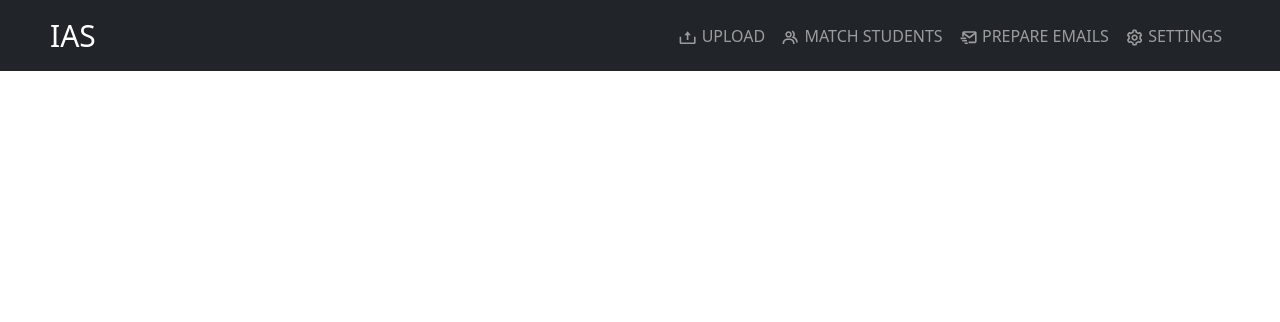
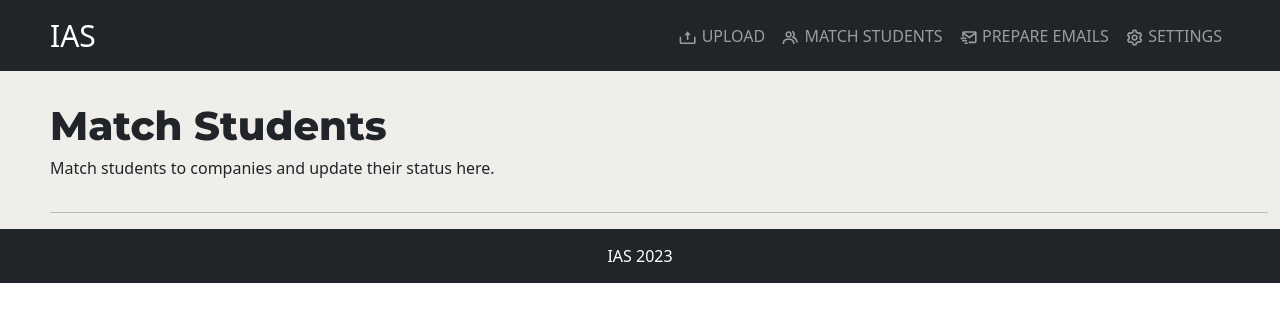
Before and after one commit to devops-assignment1-team1/ias, a React (Create React App) app in the folder frontend/: page /Match_Student in a window 1280 px wide. Shown: the top 322 px of the page. Built offline with nearby package versions, Linux system fonts and the light colour scheme.

Commit message:
Add code for title component

```diff
--- a/frontend/src/pages/MatchStudent.js
+++ b/frontend/src/pages/MatchStudent.js
@@ -1,8 +1,18 @@
 import React from 'react'
+
+import { Title } from '../components/Title/Title'
 
 function matchStudent() {
   return (
-    <div >
+    <div style={{paddingTop:"80px",paddingLeft:"50px",textAlign:"initial"}} className="container-fluid m-0">
+        <div className="row">
+            {/* Title */}
+            <div className="col">
+                <Title>Match Students</Title>
+                <p>Match students to companies and update their status here.</p>
+            </div>
+        </div>
+        <hr />
     </div>
   )
 }
```
